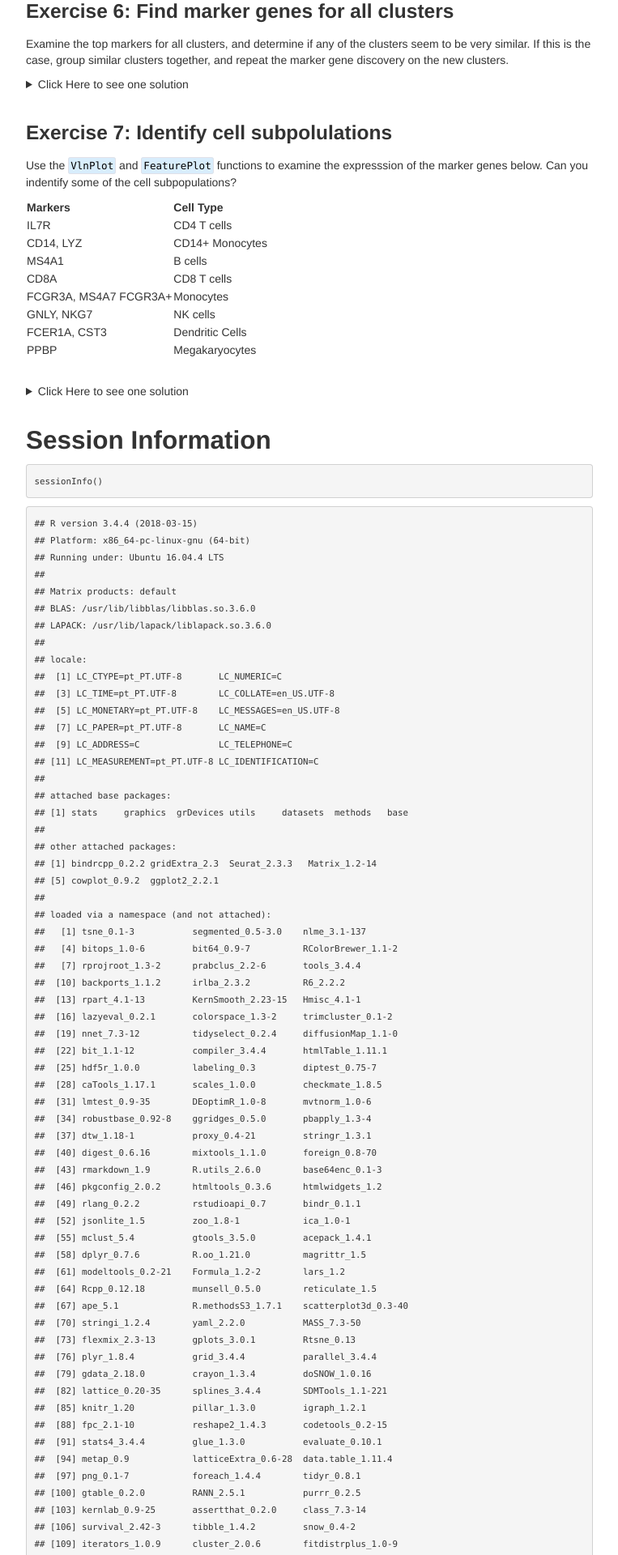
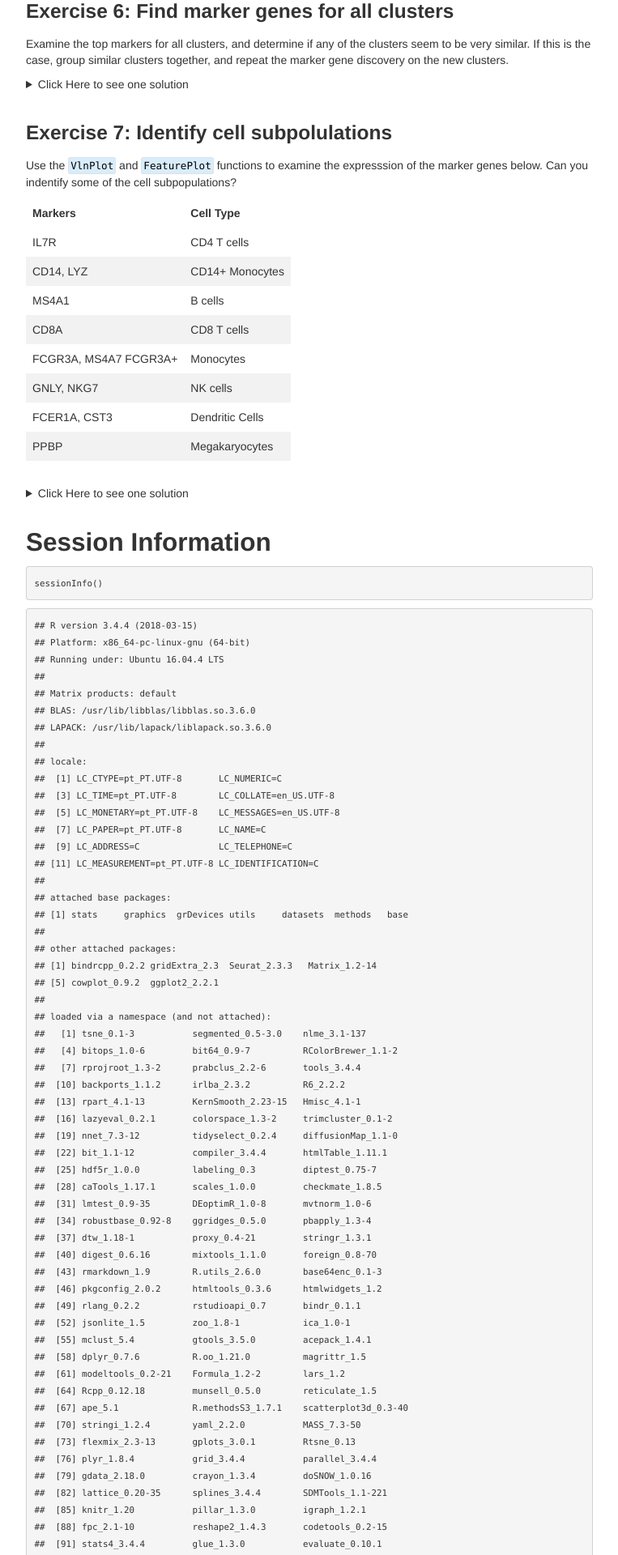
Before and after one commit to GTPB/ADER19F, a Jekyll site: the page built from pages/exercise-seurat-pbmc4k.md, in a window 1280 px wide. Shown: the part 1799-3719 px from the top of the page at 81% size, without its empty margins (258-1021 px from the left). Built offline with Jekyll 4.4.1, drawn with Linux system fonts in a browser that asks for light colours.

Commit message:
Update kbroman.css

```diff
--- a/assets/themes/twitter/css/kbroman.css
+++ b/assets/themes/twitter/css/kbroman.css
@@ -14,3 +14,11 @@ pre {
 a code {
   color: #08c;
 }
+
+td, th {
+  padding: 8px;
+}
+
+tr:nth-child(even) {
+  background-color: #f2f2f2
+}
```
